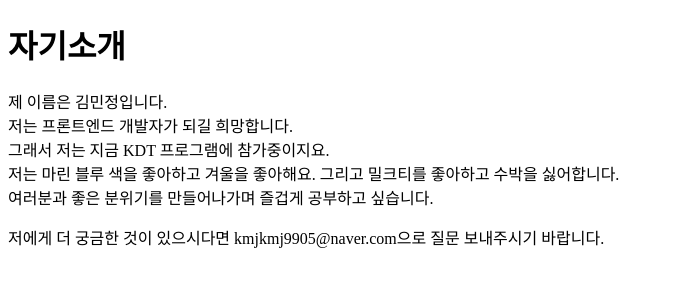
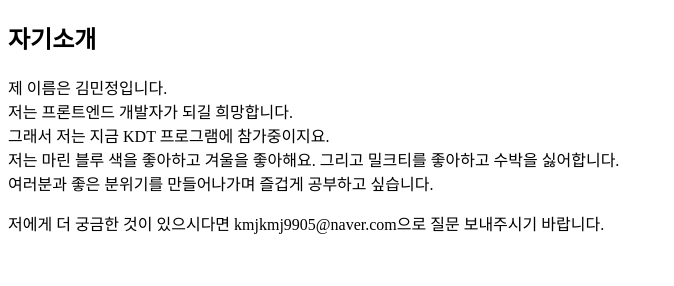
Before and after one commit to white9p/first-repo, a plain HTML site: page introduction.html in a window 1280 px wide. Shown: the whole page, without its empty margins (0-674 px from the left). Drawn offline with Linux system fonts and the light colour scheme.

Commit message:
feat: h1 tag changed into h2  and lines broken
I did what you wanted

```diff
--- a/introduction.html
+++ b/introduction.html
@@ -6,9 +6,12 @@
 	<title>introduction</title>
 </head>
 <body>
-<h1>자기소개</h1>
-<p>제 이름은 김민정입니다.</br>저는 프론트엔드 개발자가 되길 희망합니다.</br>
+<h2>자기소개</h2>
+<p>제 이름은 김민정입니다.</br>
+저는 프론트엔드 개발자가 되길 희망합니다.</br>
 그래서 저는 지금 KDT 프로그램에 참가중이지요.</br>
-저는 마린 블루 색을 좋아하고 겨울을 좋아해요. 그리고 밀크티를 좋아하고 수박을 싫어합니다. </br>여러분과 좋은 분위기를 만들어나가며 즐겁게 공부하고 싶습니다.</p><p>저에게 더 궁금한 것이 있으시다면 kmjkmj9905@naver.com으로 질문 보내주시기 바랍니다.</p>
+저는 마린 블루 색을 좋아하고 겨울을 좋아해요. 그리고 밀크티를 좋아하고 수박을 싫어합니다. </br>
+여러분과 좋은 분위기를 만들어나가며 즐겁게 공부하고 싶습니다.</p>
+<p>저에게 더 궁금한 것이 있으시다면 kmjkmj9905@naver.com으로 질문 보내주시기 바랍니다.</p>
 <body>
 </html>
```
